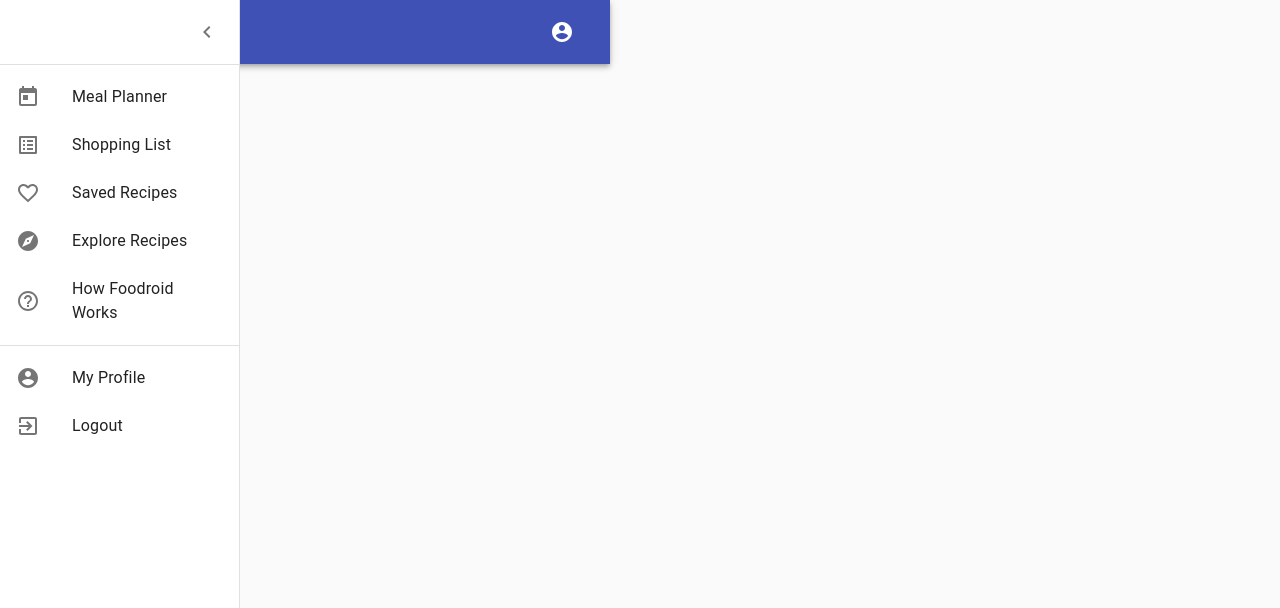
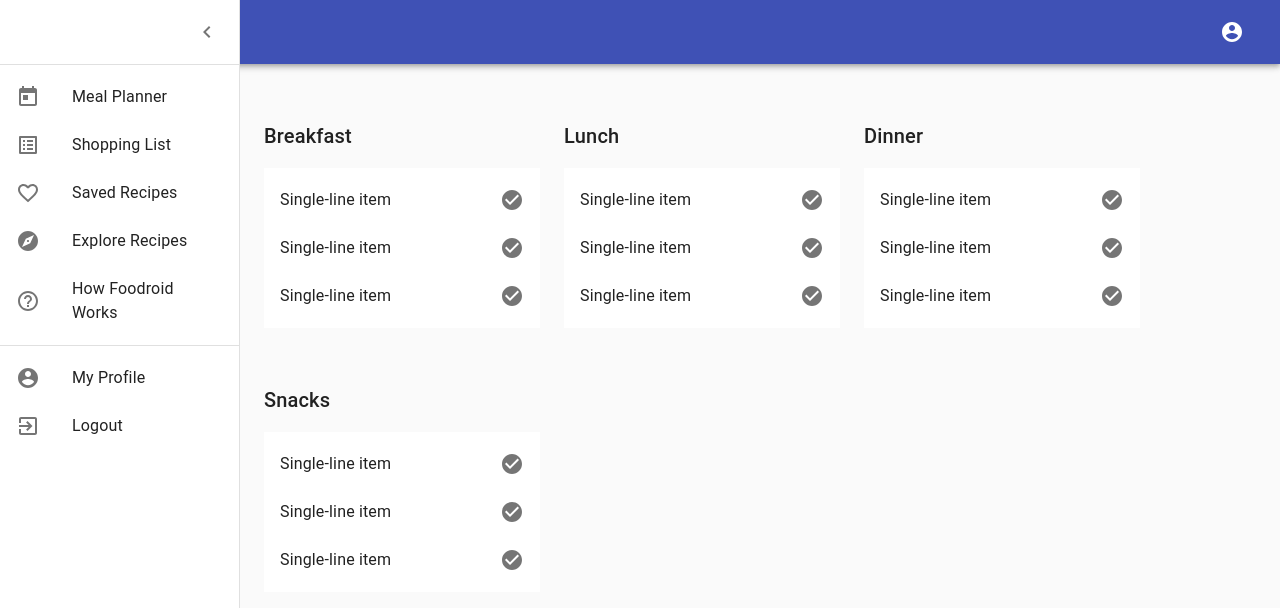
Before and after one commit to gage117/meal-planner, a React (Create React App) app in the folder client/: page /shopping-list in a window 1280 px wide. Shown: the top 608 px of the page. Built offline with nearby package versions, Linux system fonts and the light colour scheme.

Commit message:
Added ShoppingPage component and route

```diff
--- a/client/src/App.js
+++ b/client/src/App.js
@@ -2,10 +2,11 @@ import { useState, useReducer } from 'react';
 import {BrowserRouter as Router, Route, Switch} from 'react-router-dom';
 import clsx from 'clsx';
 import { makeStyles } from '@material-ui/core/styles';
-import CssBaseline from '@material-ui/core/CssBaseline';
+import {CssBaseline, Box} from '@material-ui/core';
 import NavBar from './components/NavBar';
 import {Drawer, drawerWidth} from './components/Drawer';
 import PlannerGrid from './pages/PlannerGrid';
+import ShoppingList from './pages/ShoppingList';
 import MealPlanContext from './utils/MealPlanContext';
 
 const reducer = (state, action) => {
@@ -74,7 +75,7 @@ const defaultState = {
 
 const useStyles = makeStyles((theme) => ({
   root: {
-    display: 'flex',
+    display: "flex"
   },
   content: {
     flexGrow: 1,
@@ -103,25 +104,26 @@ function App() {
   const [mealPlan, dispatch] = useReducer(reducer, JSON.parse(localStorage.getItem("mealPlan")) || defaultState);
 
   return (
-    <div className={classes.root}>
     <MealPlanContext.Provider value={{ mealPlan, dispatch }}>
+      <Router>
           <CssBaseline />
           <NavBar setOpen={setOpen} open={open} />
+          <Box className={classes.root}>
             <Drawer open={open} setOpen={setOpen} drawerWidth={drawerWidth} />
             <main
               className={clsx(classes.content, {
                 [classes.contentShift]: open,
               })}
               >
-          <Router>
               <Switch>
                 <Route exact path="/" component={PlannerGrid} />
                 <Route path="/planner" component={PlannerGrid} />
+                <Route path="/shopping-list" component={ShoppingList} />
               </Switch>
+            </main>
+          </Box>
       </Router>
-        </main>
     </MealPlanContext.Provider>
-    </div>
   );
 }
 
--- /dev/null
+++ b/client/src/pages/ShoppingList/index.js
@@ -0,0 +1,56 @@
+import { makeStyles } from '@material-ui/core/styles';
+import {
+    Grid,
+    Typography,
+    List,
+    ListItem,
+    ListItemText,
+    ListItemSecondaryAction,
+    IconButton,
+} from '@material-ui/core';
+
+import { Delete as DeleteIcon, CheckCircle as CheckCircleIcon } from '@material-ui/icons';
+
+const useStyles = makeStyles((theme) => ({
+    root: {
+      flexGrow: 1,
+      maxWidth: 300,
+    },
+    demo: {
+      backgroundColor: theme.palette.background.paper,
+    },
+    title: {
+      margin: theme.spacing(4, 0, 2),
+    },
+  }));
+
+export default function ShoppingList() {
+    const classes = useStyles();
+
+    return (
+        <Grid container spacing={3}>
+            {['Breakfast', 'Lunch', 'Dinner', 'Snacks'].map((item) => {
+                return (
+                    <Grid item xs={12} md={6} className={classes.root}>
+                        <Typography variant="h6" className={classes.title}>
+                            {item}
+                        </Typography>
+                        <div className={classes.demo}>
+                            <List>
+                            {[0, 1, 2].map(index => (
+                                <ListItem key={index}>
+                                    <ListItemText primary="Single-line item" />
+                                    <ListItemSecondaryAction>
+                                        <IconButton edge="end" aria-label="delete">
+                                        <CheckCircleIcon />
+                                        </IconButton>
+                                    </ListItemSecondaryAction>
+                                </ListItem>
+                                ))}
+                            </List>
+                        </div>
+                    </Grid>
+                )})}
+        </Grid>
+    )
+}
```
Lines whose indentation alone changed are shown as unchanged.
